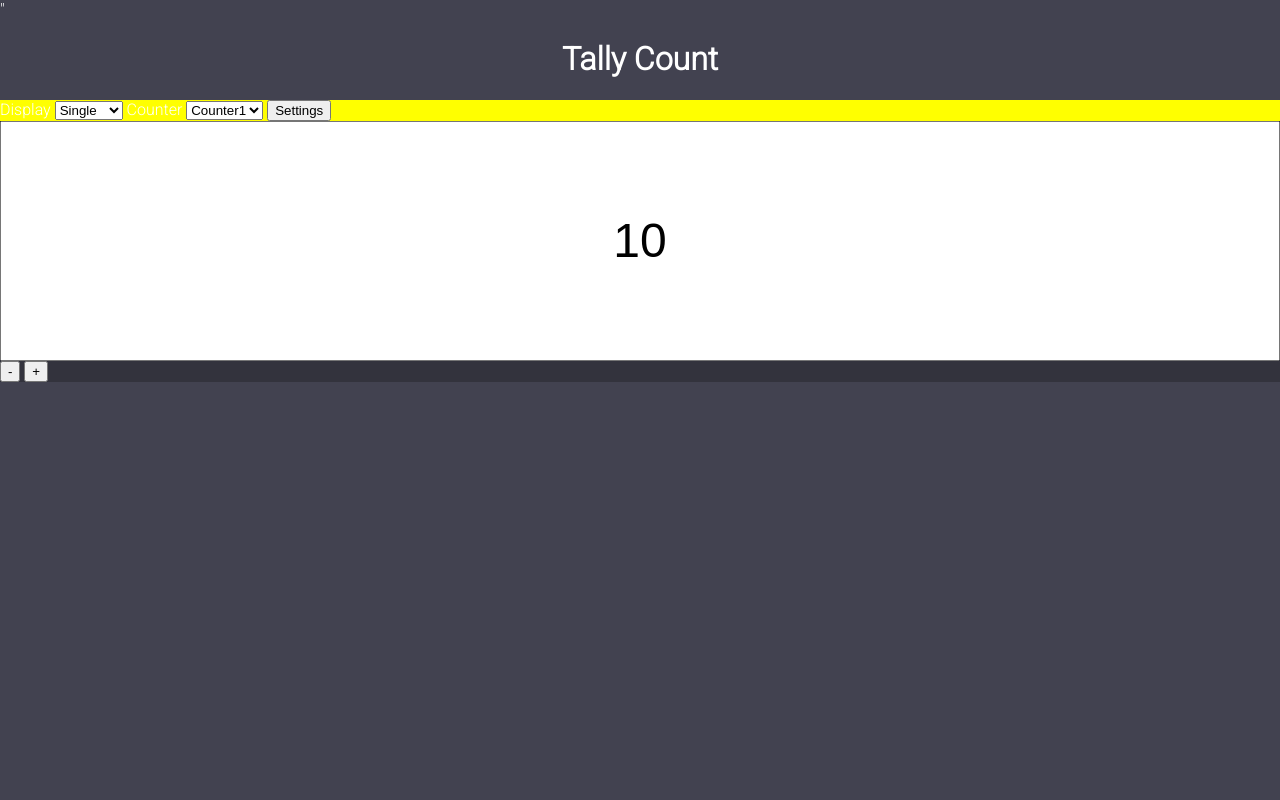
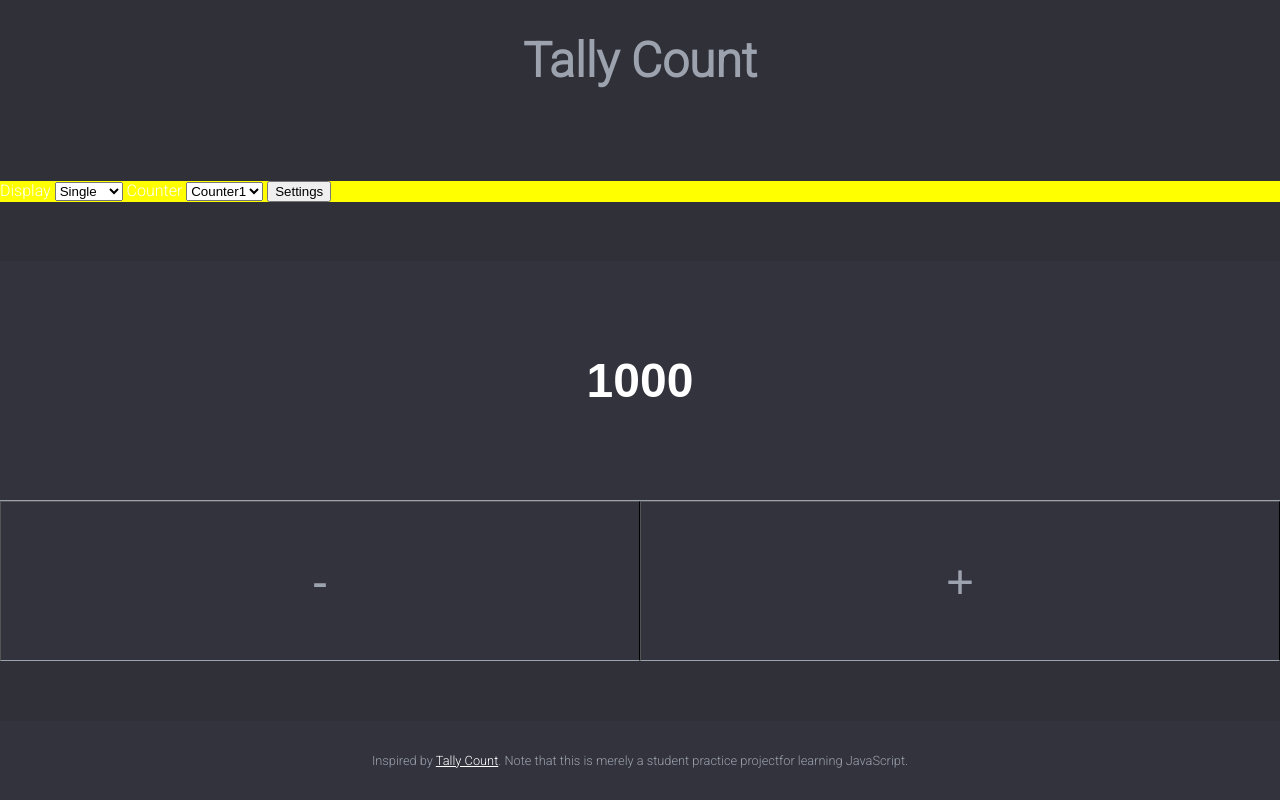
Before and after one commit to katleschris/IWA-JavaScript-Fundamentals-2023-, a plain HTML site: page interactive-web-apps/IWA1/index.html in a window 1280 px wide. Drawn offline with Linux system fonts and the light colour scheme.

Commit message:
Refined HTML and CSS

```diff
--- a/interactive-web-apps/IWA1/index.html
+++ b/interactive-web-apps/IWA1/index.html
@@ -9,11 +9,13 @@
     <link rel="stylesheet" href="stylesheet.css">
     <link rel="preconnect" href="https://fonts.googleapis.com">
     <link rel="preconnect" href="https://fonts.gstatic.com" crossorigin>
-    <link href="https://fonts.googleapis.com/css2?family=Roboto:wght@300&display=swap" rel="stylesheet">"
+    <link href="https://fonts.googleapis.com/css2?family=Roboto:wght@300&display=swap" rel="stylesheet">
+
+    <script src="/IWA1/scripts.js"></script>
 </head>
 <body>
     <header class="header">
-        <h1>Tally Count</h1>
+        <h1 class="header_title">Tally Count</h1>
     </header>
     <aside class="controls">
         <label>
@@ -35,11 +37,17 @@
     </aside>
 
     <main class="counter">
-        <input class="counter_value" readonly value="10">
-        <button class="counter_button">-</button>
-        <button class="counter_button">+</button>
+        <input class="counter_value" readonly value="1000"/>
+        <div class="counter_actions">
+            <button class="counter_button"
+            counter_button_first>-</button>
+            <button class="counter_button">+</button>
+        </div>
+
     </main>
 
-    <footer></footer>
+    <footer class="footer">
+        Inspired by <a class="footer_link" href="https://tallycount.app/">Tally Count</a>. Note that this is merely a student practice projectfor learning JavaScript.
+    </footer>
 </body>
 </html>
--- a/interactive-web-apps/IWA1/stylesheet.css
+++ b/interactive-web-apps/IWA1/stylesheet.css
@@ -7,17 +7,31 @@ body {
     background: var(--color-medium-grey);
     color: var(--color-white);
     font-family: 'Roboto', sans-serif;
+    display: flex;
+    flex-direction: column;
+    justify-content: space-between;
+    height: 100%;
+}
+
+html{
+    height: 100vh;
 }
 :root {
     --color-green: #31c48d;
     --color-white: #ffffff;
     --color-dark-grey: #33333d;
-    --color-medium-grey: #424250;
-    --color-ligh-grey: #d2d6dc;
+    --color-medium-grey: #303038;
+    --color-light-grey: #9ca3ae;
 }
 
 .header {
     text-align: center;
+}
+
+.header_title{
+    font-size: 3rem;
+    font-weight: 900;
+    color: var(--color-light-grey);
 }
 
 .controls{
@@ -33,4 +47,46 @@ body {
     height: 15rem;
     text-align: center;
     font-size: 3rem;
+    font-weight: 900;
+    background: none;
+    color: var(--color-white);
+    border-width: 0;
+    border-bottom: 1px solid var(--color-light-grey);
 }
+
+.counter_actions{
+    display: flex;
+}
+
+.counter_button{
+    background: none;
+    width: 50%;
+    border-width: 1px;
+    color: var(--color-light-grey);
+    font-size: 3rem;
+    height: 10rem;
+    border-bottom: 1px solid var(--color-light-grey);
+    transition: transform 0.3s;
+    transform: translateY(0);
+}
+
+.counter_button:active{
+    background: var(--color-medium-grey);
+    transform: translateY(2%);
+}
+
+.counter_button_first{
+    border-right:1px solid var(--color-light-grey);
+}
+
+.footer{
+    background: var(--color-dark-grey);
+    color: var(--color-light-grey);
+    padding: 2rem;
+    font-size: 0.8rem;
+    text-align: center;
+}
+
+.footer_link{
+    color: var(--color-white);
+}
```
Also changed, not shown: interactive-web-apps/IWA1/scripts.js (added).
